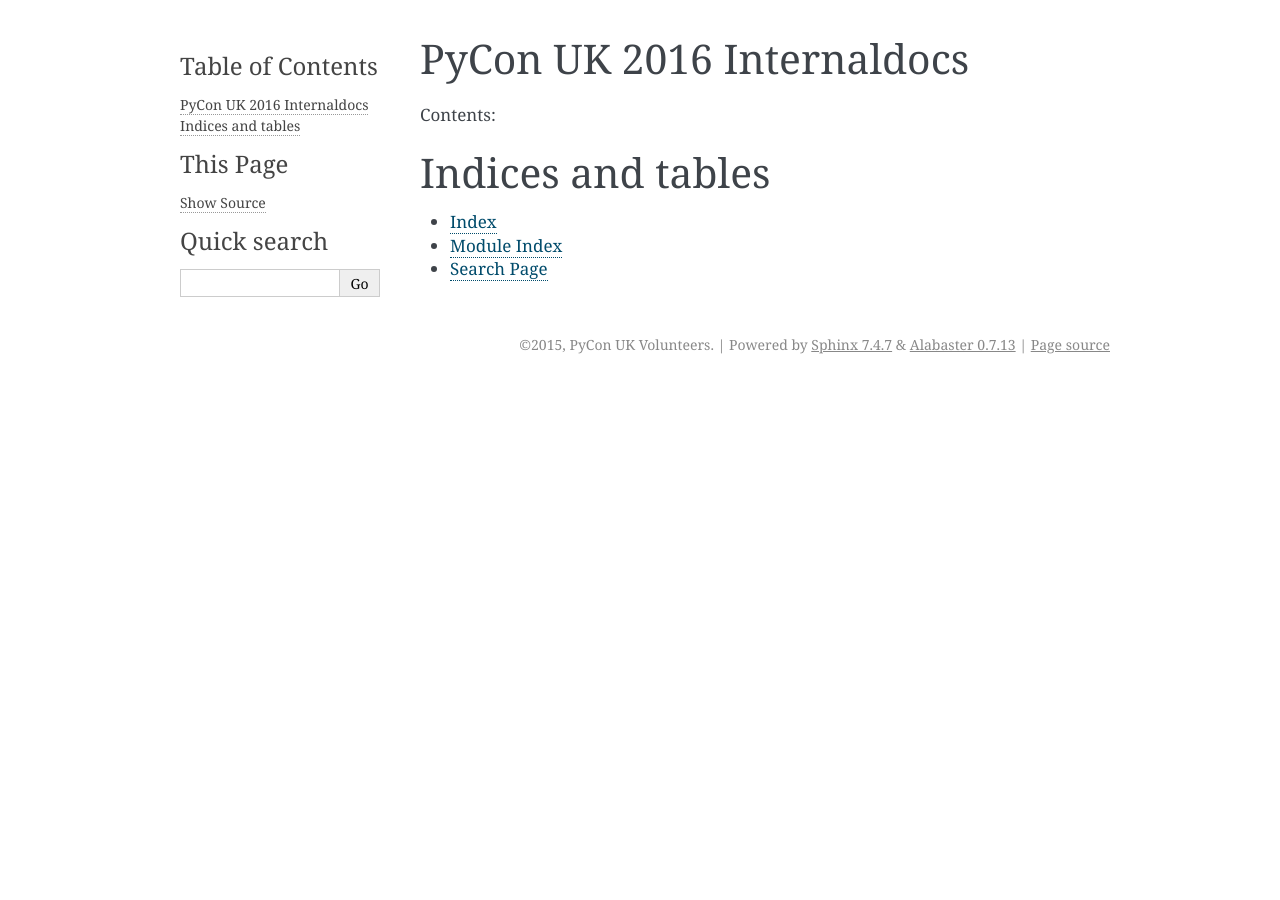
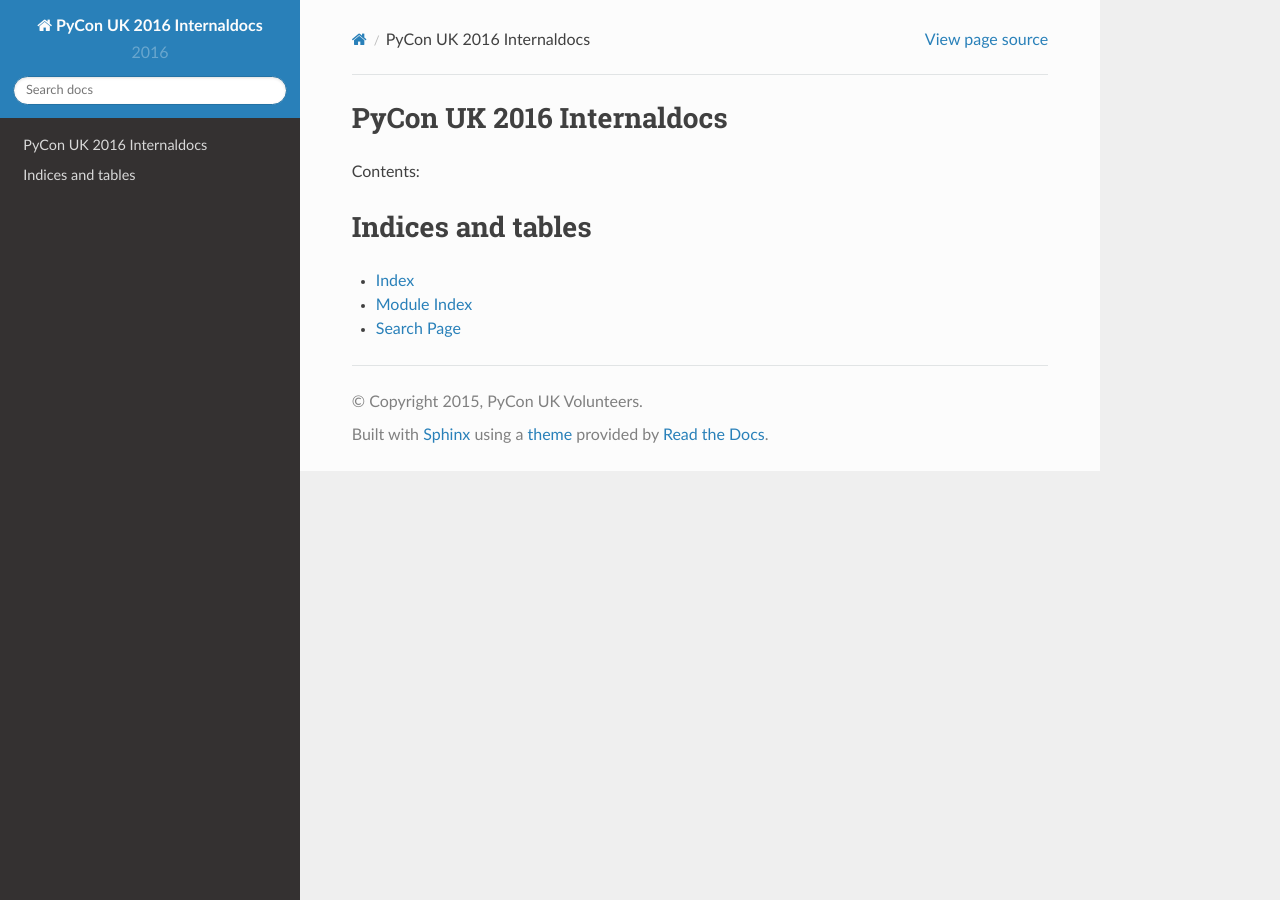
Before and after one commit to PyconUK/documentation, a Sphinx documentation site: the page built from source/index.rst, in a window 1280 px wide. Built offline with Sphinx 7.4.7 and the Read the Docs theme 2.0.0, drawn with Linux system fonts in a browser that asks for light colours.

Commit message:
Use the Sphinx RTD theme to give people familiarity
Hackery because
https://docs.readthedocs.org/en/latest/theme.html#how-do-i-use-this-locally-and-on-read-the-docs

> Unfortunately, at the moment Read the Docs can’t handle importing
> sphinx_rtd_theme, so if you try to use that theme for building on both
> Read the Docs and locally, it will fail.

(Sadness)

```diff
--- a/requirements.txt
+++ b/requirements.txt
@@ -1,2 +1,3 @@
 Sphinx==1.3.1
 sphinx-autobuild==0.5.2
+sphinx_rtd_theme==0.1.9
--- a/source/conf.py
+++ b/source/conf.py
@@ -108,7 +108,16 @@
 
 # The theme to use for HTML and HTML Help pages.  See the documentation for
 # a list of builtin themes.
-html_theme = 'alabaster'
+import os
+on_rtd = os.environ.get('READTHEDOCS', None) == 'True'
+
+if not on_rtd:  # only import and set the theme if we're building docs locally
+    import sphinx_rtd_theme
+    html_theme = 'sphinx_rtd_theme'
+    html_theme_path = [sphinx_rtd_theme.get_html_theme_path()]
+
+# otherwise, readthedocs.org uses their theme by default, so no need to specify it
+
 
 # Theme options are theme-specific and customize the look and feel of a theme
 # further.  For a list of options available for each theme, see the
```
